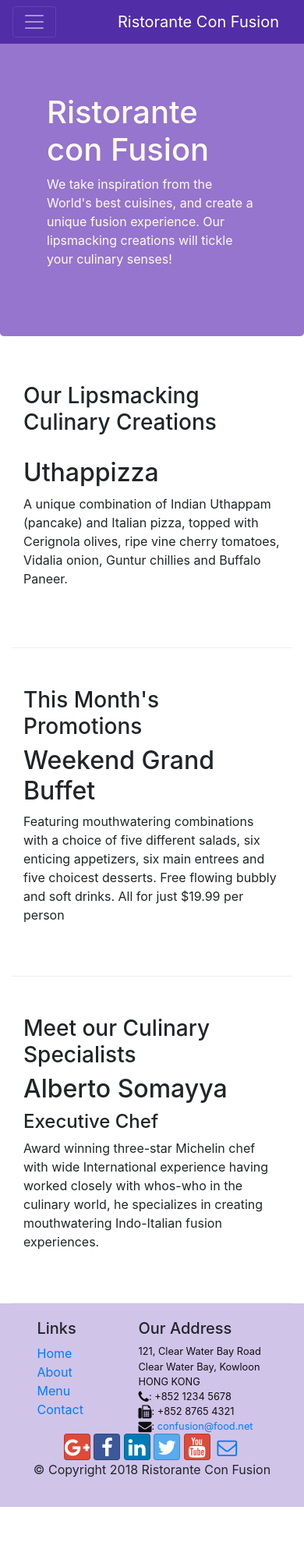
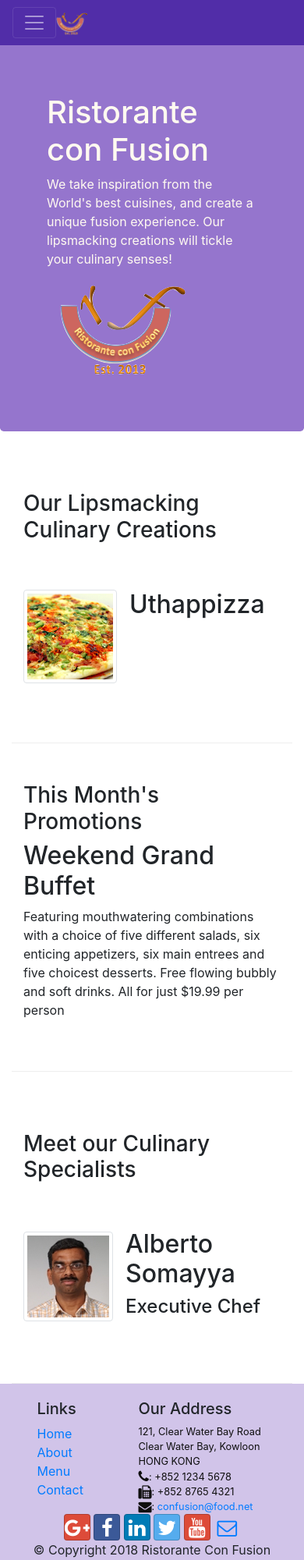
Before and after one commit to MauricioMiramontes/CourseWebDevelopmentReact, a website: page conFusion/index.html in a window 390 px wide. Shown: the top 2000 px of the page at 78% size. Before the commit the page ends 1932 px from the top, so only its background shows below. Drawn offline with nearby package versions, Linux system fonts and the light colour scheme.

Commit message:
Images and Media

```diff
--- a/conFusion/index.html
+++ b/conFusion/index.html
@@ -21,7 +21,7 @@
             <button class="navbar-toggler" type="button" data-toggle="collapse" data-target="#Navbar">
                 <span class="navbar-toggler-icon"></span>
             </button>
-           <a class="navbar-brand" href="#">Ristorante Con Fusion</a>
+           <a class="navbar-brand mr-auto" href="#"><img src="img/logo.png" height="30" width="41"></a>
                 <div class="collapse navbar-collapse" id="Navbar">
                     <ul class="navbar-nav mr-auto">
                         <li class="nav-item active"><a class="nav-link" href="#">
@@ -48,6 +48,9 @@
                     <p>We take inspiration from the World's best cuisines, and create a unique fusion experience. Our lipsmacking creations will tickle your culinary senses!</p>
                 </div>
                 <div class="col-12 col-sm">
+                    <div class="col-12 col-sm align-self-center">
+                        <img src="img/logo.png" class="img-fluid">
+                    </div>
                 </div>
             </div>
         </div>
@@ -59,8 +62,17 @@
                 <h3>Our Lipsmacking Culinary Creations</h3>
             </div>
             <div class="col col-sm col-md">
-                <h2>Uthappizza</h2>
-                <p>A unique combination of Indian Uthappam (pancake) and Italian pizza, topped with Cerignola olives, ripe vine cherry tomatoes, Vidalia onion, Guntur chillies and Buffalo Paneer.</p>
+                <div class="media">
+                    <img class="d-flex mr-3 img-thumbnail align-self-center"
+                            src="img/uthappizza.png" alt="Uthappizza">
+                    <div class="media-body">
+                        <h2 class="mt-0">Uthappizza</h2>
+                        <p class="d-none d-sm-block">A unique combination of Indian Uthappam (pancake) and
+                            Italian pizza, topped with Cerignola olives, ripe vine
+                            cherry tomatoes, Vidalia onion, Guntur chillies and
+                            Buffalo Paneer.</p>
+                    </div>
+                </div>
             </div>
         </div>
 
@@ -76,13 +88,23 @@
         </div>
 
         <div class="row row-content align-items-center">
-            <div class="col-12 col-sm-4 col-md-3">
+            <div class="col-12 col-sm-4 col-md-3 order-sm-last">
                 <h3>Meet our Culinary Specialists</h3>
             </div>
             <div class="col col-sm col-md">
-                <h2>Alberto Somayya</h2>
-                <h4>Executive Chef</h4>
-                <p>Award winning three-star Michelin chef with wide International experience having worked closely with whos-who in the culinary world, he specializes in creating mouthwatering Indo-Italian fusion experiences. </p>
+                <div class="media">
+                    <img class="d-flex mr-3 img-thumbnail align-self-center"
+                            src="img/alberto.png" alt="Alberto Somayya">
+                    <div class="media-body">
+                        <h2 class="mt-0">Alberto Somayya</h2>
+                        <h4>Executive Chef</h4>
+                        <p class="d-none d-sm-block">Award winning three-star Michelin chef with wide
+                            International experience having worked closely with
+                            whos-who in the culinary world, he specializes in
+                            creating mouthwatering Indo-Italian fusion experiences.
+                            </p>
+                    </div>
+                </div>
             </div>
         </div>
     </div>
```
Also changed, not shown: conFusion/aboutus.html (+4 -1 lines), conFusion/contactus.html (+4 -1 lines), conFusion/img/alberto.png (added), conFusion/img/buffet.png (added), conFusion/img/logo.png (added), conFusion/img/uthappizza.png (added), 2 other files.
